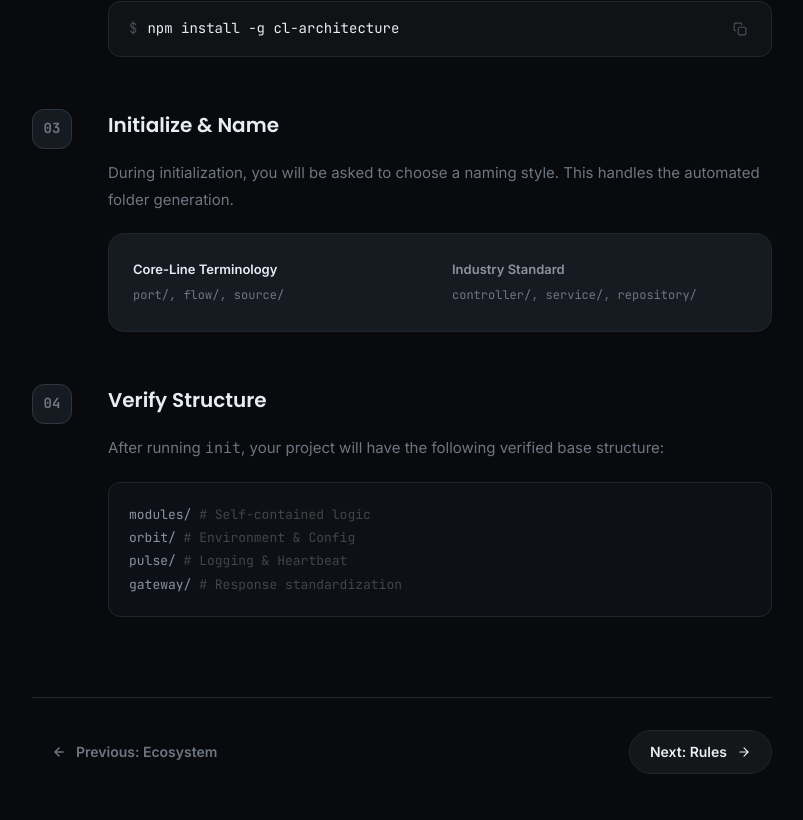
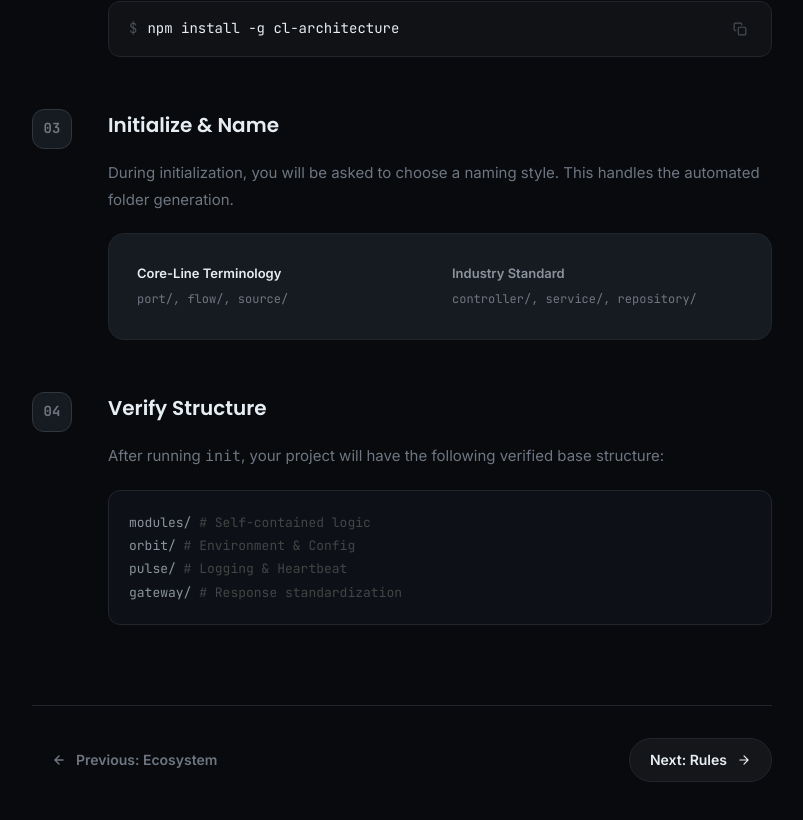
Before and after one commit to coreline-architecture/website, a Next.js app: page /docs/quick-start in a window 1280 px wide. Shown: the part 798-1618 px from the top of the page, without its empty margins (351-1154 px from the left). Built offline with nearby package versions, Linux system fonts and the light colour scheme.

Commit message:
feat(quick-start): increase naming style container padding

```diff
--- a/src/app/docs/quick-start/page.tsx
+++ b/src/app/docs/quick-start/page.tsx
@@ -178,7 +178,7 @@ export default function QuickStartPage() {
 
                 <Step number="03" title="Initialize & Name">
                     <p style={{ marginBottom: "20px" }}>During initialization, you will be asked to choose a naming style. This handles the automated folder generation.</p>
-                    <div style={{ padding: "24px", borderRadius: "16px", background: "var(--bg-elevated)", border: "1px solid var(--border-muted)" }}>
+                    <div style={{ padding: "28px", borderRadius: "16px", background: "var(--bg-elevated)", border: "1px solid var(--border-muted)" }}>
                         <div style={{ display: "flex", gap: "24px" }}>
                             <div style={{ flex: 1 }}>
                                 <div style={{ fontSize: "0.8125rem", fontWeight: 600, color: "var(--text-primary)", marginBottom: "4px" }}>Core-Line Terminology</div>
```
